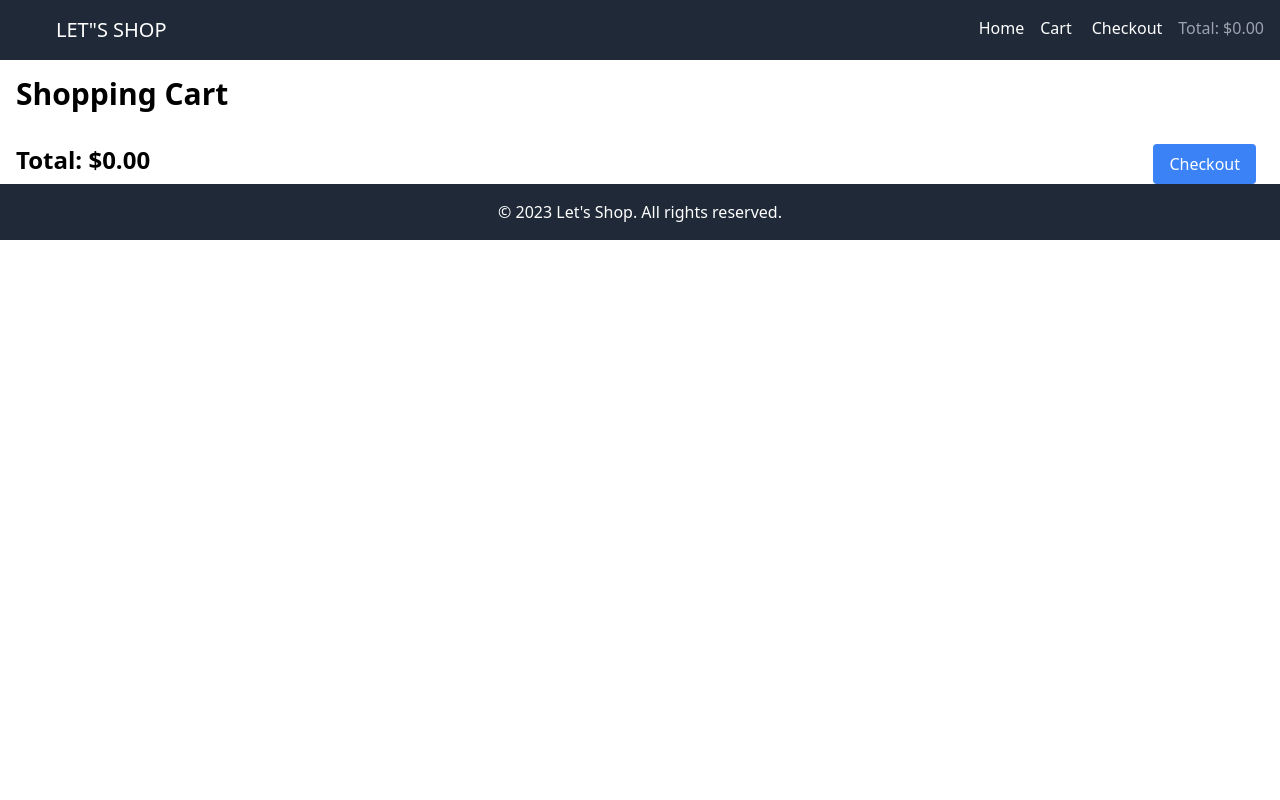
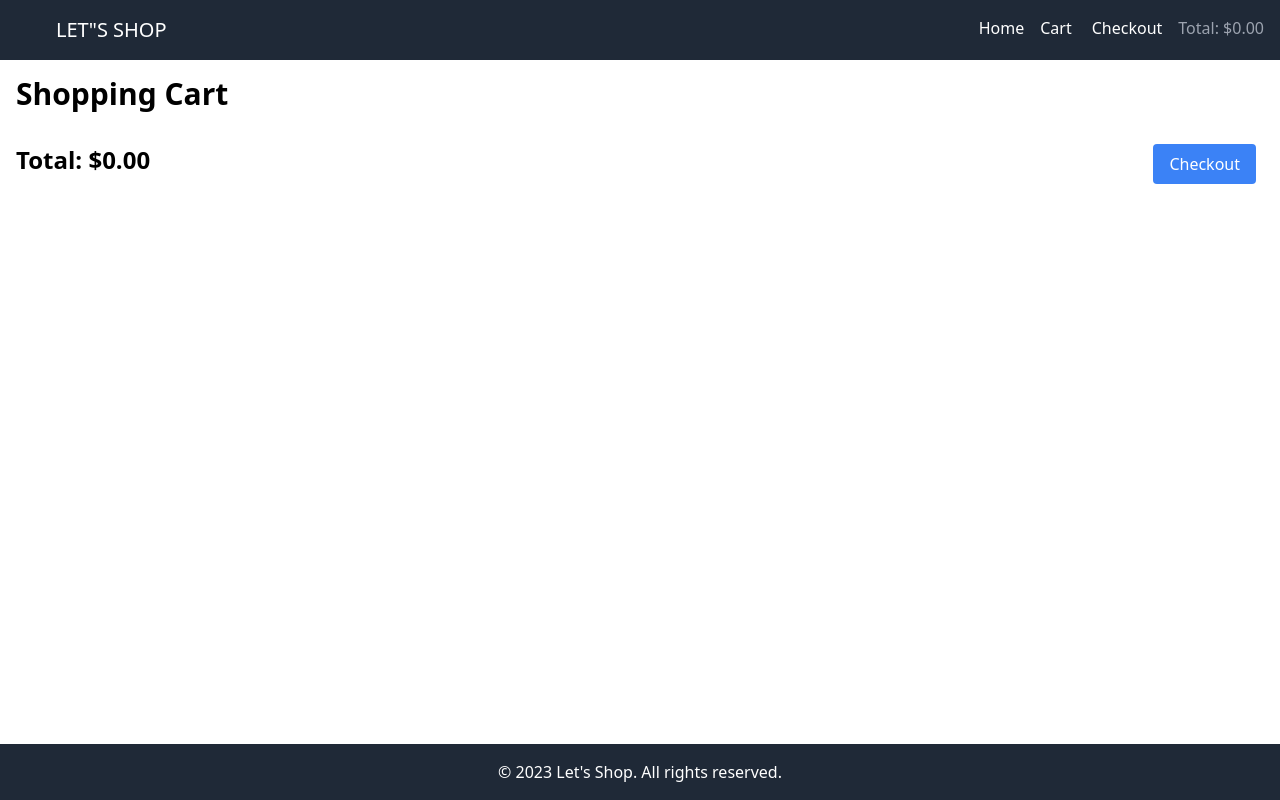
Before and after one commit to tanmayofficial/react-ecommerce-web-app, a React (Create React App) app: page /cart in a window 1280 px wide. Built offline with nearby package versions, Linux system fonts and the light colour scheme; some icons are missing.

Commit message:
issue resolved for footer positioning

```diff
--- a/src/App.js
+++ b/src/App.js
@@ -1,25 +1,29 @@
-import React from 'react';
-import { BrowserRouter as Router, Route, Routes } from 'react-router-dom';
-import ItemList from './components/itemList/ItemList';
-import ProductDetails from './components/productDetails/ProductDetails';
-import Cart from './components/cart/Cart';
-import Checkout from './components/checkout/Checkout';
-import Navbar from './components/navbar/Navbar';
-import Footer from './components/footer/Footer';
+import React from "react";
+import { BrowserRouter as Router, Route, Routes } from "react-router-dom";
+import ItemList from "./components/itemList/ItemList";
+import ProductDetails from "./components/productDetails/ProductDetails";
+import Cart from "./components/cart/Cart";
+import Checkout from "./components/checkout/Checkout";
+import Navbar from "./components/navbar/Navbar";
+import Footer from "./components/footer/Footer";
 
 const App = () => {
 
   return (
-      <Router>
+    <Router>
+      <div className="flex flex-col min-h-screen">
         <Navbar />
+        <div className="flex-grow">
           <Routes>
             <Route path="/" element={<ItemList />} />
             <Route path="/product/:id" element={<ProductDetails />} />
             <Route path="/cart" element={<Cart />} />
             <Route path="/checkout" element={<Checkout />} />
           </Routes>
-          <Footer />
-      </Router>
+        </div>
+        <Footer />
+      </div>
+    </Router>
   );
 };
 
--- a/src/components/cart/Cart.js
+++ b/src/components/cart/Cart.js
@@ -6,7 +6,8 @@ const Cart = () => {
   const { cart, removeFromCart, calculateTotal } = useAppContext();
 
   return (
-    <div className="mx-4">
+    <div className="flex flex-col justify-between h-full mx-4">
+      <div>
         <h2 className="text-3xl font-bold mb-4">Shopping Cart</h2>
         <ul>
           {cart.map((item) => (
@@ -28,10 +29,11 @@ const Cart = () => {
             </li>
           ))}
         </ul>
+      </div>
       <div className="flex justify-between">
         <p className="text-2xl font-bold mt-4">Total: ${calculateTotal()}</p>
         <Link to="/checkout">
-          <button className="bg-blue-500 text-white px-4 py-2 mt-4 rounded mr-2 hover:text-gray-300">
+          <button className="bg-blue-500 text-white px-4 py-2 my-4 rounded mr-2 hover:text-gray-300">
             Checkout
           </button>
         </Link>
```
Lines whose indentation alone changed are shown as unchanged.
